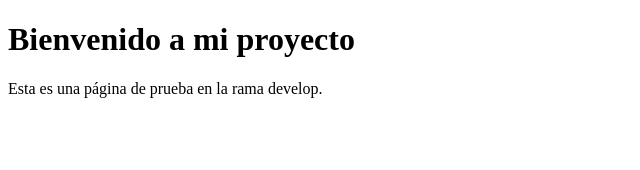
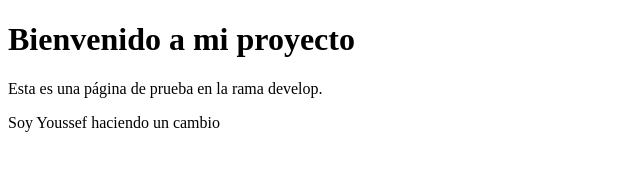
Before and after one commit to anacrisss/practica-git-AnaCris, a plain HTML site: page index.html in a window 1280 px wide. Shown: the whole page, without its empty margins (0-640 px from the left). Drawn offline with Linux system fonts and the light colour scheme.

Commit message:
Actualizar el contenido de index.html

```diff
--- a/index.html
+++ b/index.html
@@ -8,5 +8,6 @@
 <body>
     <h1>Bienvenido a mi proyecto</h1>
     <p>Esta es una página de prueba en la rama develop.</p>
+    <p>Soy Youssef haciendo un cambio</p>
 </body>
 </html>
```
